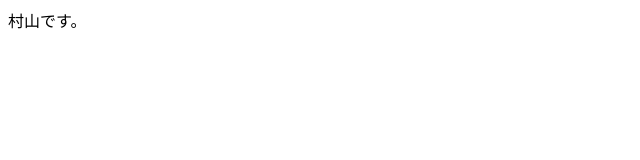
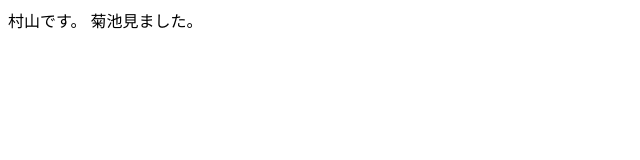
Before and after one commit to rui-murayama-morijyobi/hello-github, a plain HTML site: page selfintoduction.html in a window 1280 px wide. Shown: the whole page, without its empty margins (0-640 px from the left). Drawn offline with Linux system fonts and the light colour scheme.

Commit message:
[modify] selfintoduction

```diff
--- a/selfintoduction.html
+++ b/selfintoduction.html
@@ -5,5 +5,6 @@
 </head>
 <body>
 村山です。
+菊池見ました。
 </body>
 </html>
```
